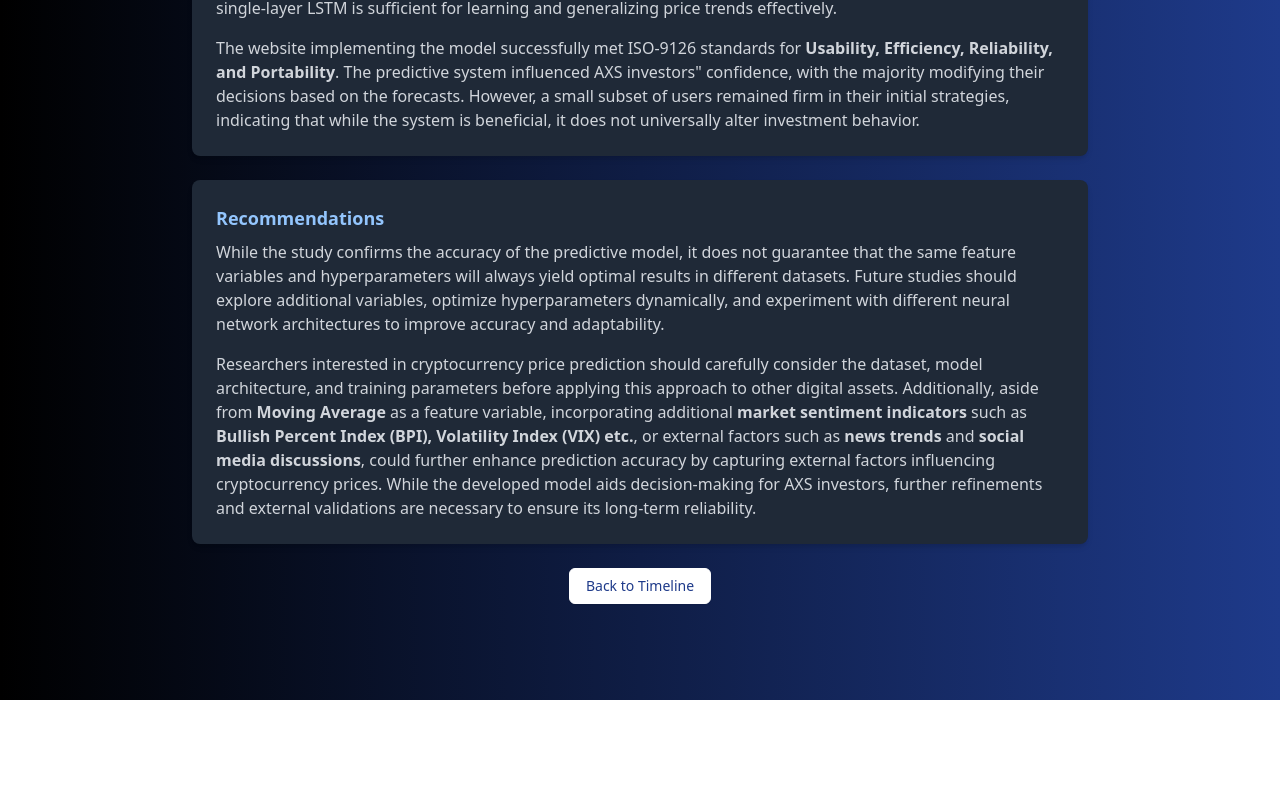
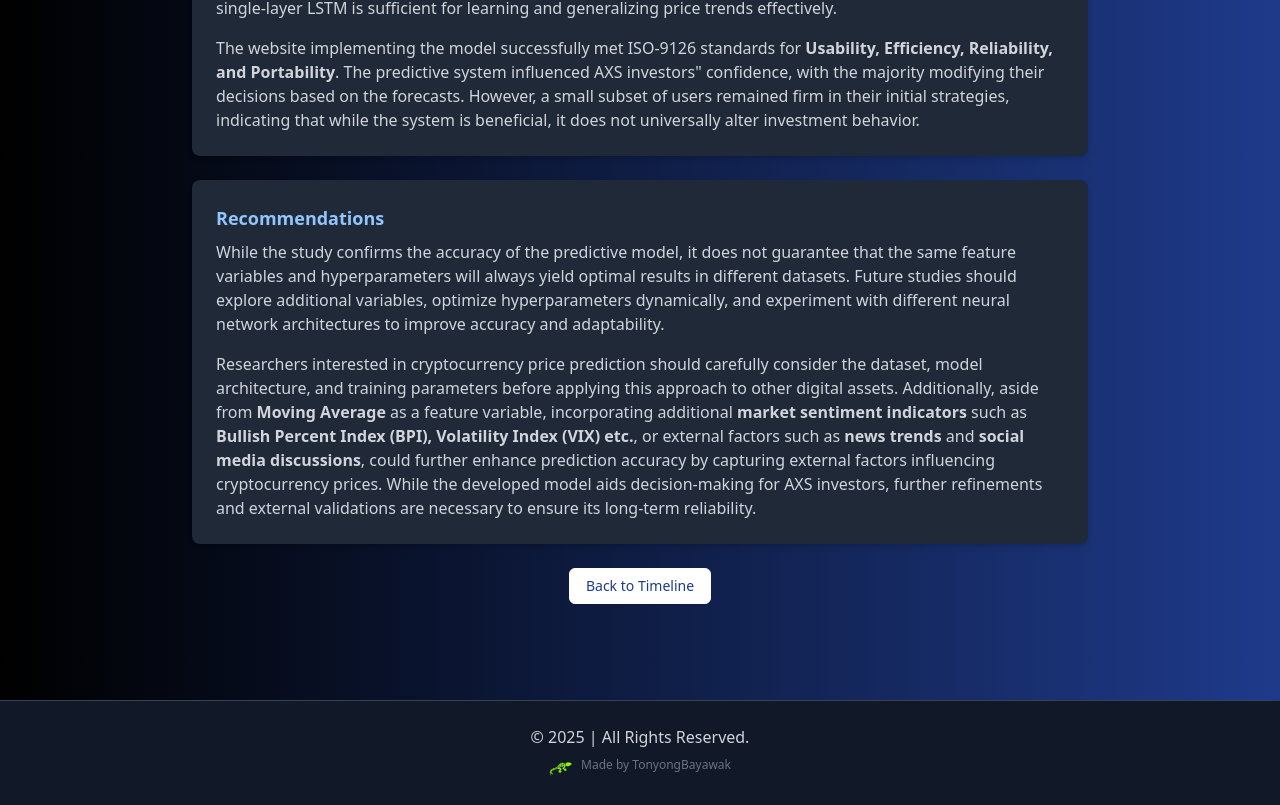
Before and after one commit to jerwintuchi/tonyongbayawak, a Next.js app: page /about/results in a window 1280 px wide. Shown: the part 608-1413 px from the top of the page. Before the commit the page ends 1308 px from the top, so only its background shows below. Built offline with nearby package versions, Linux system fonts and the light colour scheme.

Commit message:
ui: dynamic footer

```diff
--- a/src/app/layout.tsx
+++ b/src/app/layout.tsx
@@ -2,6 +2,7 @@ import type { Metadata } from "next";
 import { Geist, Geist_Mono } from "next/font/google";
 import "./globals.css";
 import Header from "@/components/Header";
+import Footer from "@/components/Footer";
 
 const geistSans = Geist({
   variable: "--font-geist-sans",
@@ -30,6 +31,7 @@ export default function RootLayout({
       >
         <Header />
         {children}
+        <Footer/>
       </body>
     </html>
   );
--- /dev/null
+++ b/src/components/Footer.tsx
@@ -0,0 +1,37 @@
+"use client";
+import React from "react";
+import { usePathname } from "next/navigation";
+import { motion } from "framer-motion";
+import Image from 'next/image';
+
+export default function Footer() {
+    const pathname = usePathname();
+    const isCSExpoPage = pathname === "/about/cs-expo";
+
+    return (
+        <motion.footer
+            className={`w-full py-6 border-t relative overflow-hidden flex flex-col items-center text-center ${isCSExpoPage ? "bg-black text-white border-cyan-400" : "bg-gray-900 text-gray-300 border-gray-700"}`}
+            initial={{ opacity: 0, y: 50 }}
+            whileInView={{ opacity: 1, y: 0 }}
+            transition={{ duration: 1, ease: "easeOut" }}
+            viewport={{ once: true }}
+        >
+            <div className="flex flex-col items-center gap-2">
+                <div className="flex items-center gap-2">
+                    <p className="text-sm md:text-base">
+                        &copy; {isCSExpoPage ? "CS Expo 2023" : new Date().getFullYear()} | All Rights Reserved.
+                    </p>
+                </div>
+                <div className="flex flex-row justify-center gap-2">
+                    <Image src={`/logo/tb-logo.svg`} width={30} height={30} alt="TB Logo" className="w-6 h-6" />
+                    <p className="text-xs text-gray-500">Made by TonyongBayawak</p>
+
+                </div>
+
+            </div>
+
+            {/* Glitch Effect only for CS Expo Page */}
+            {isCSExpoPage && <div className="absolute inset-0 bg-cyan-400 opacity-10 blur-lg" />}
+        </motion.footer>
+    );
+}
```
Also changed, not shown: public/logo/tb-logo.svg (added).
